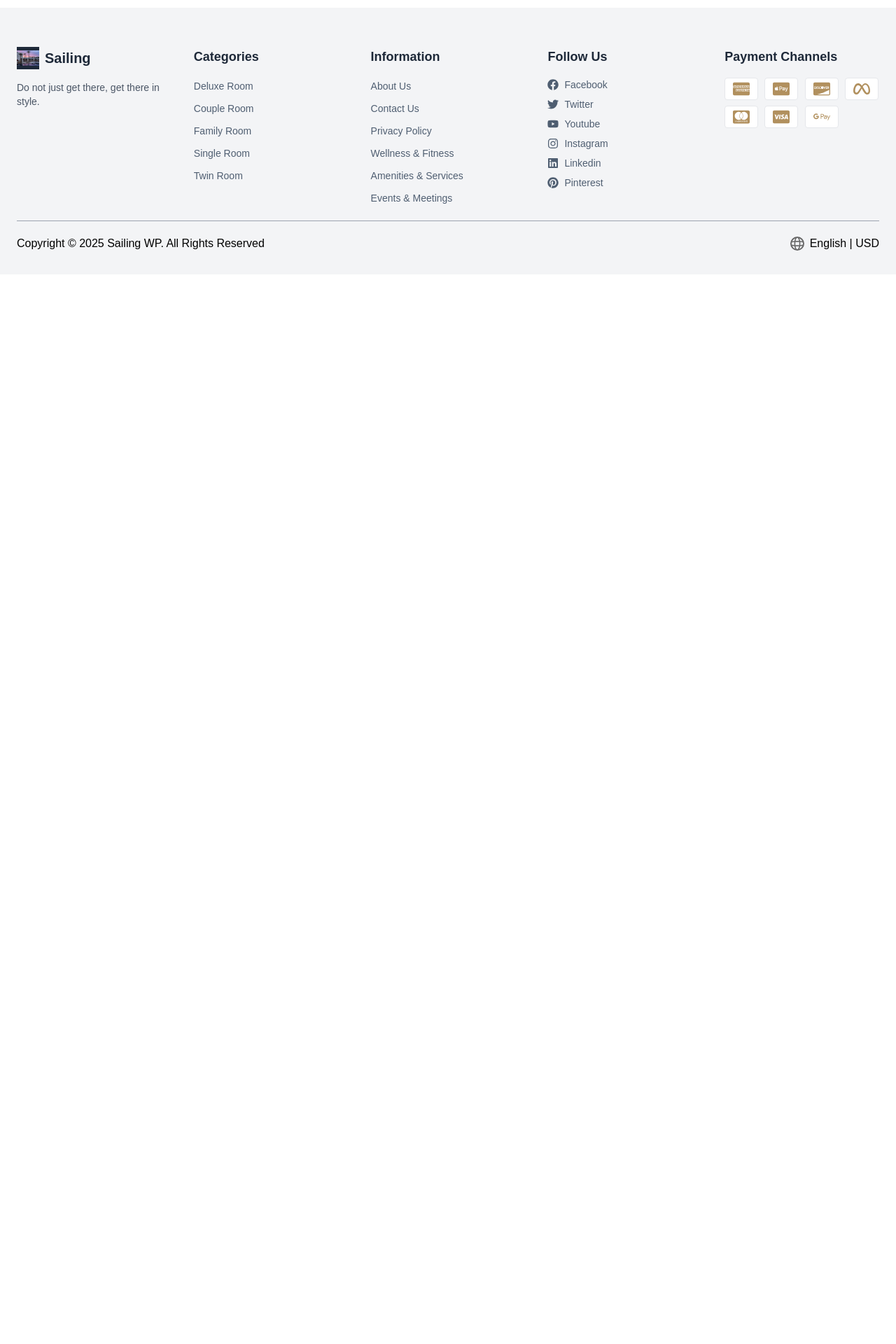
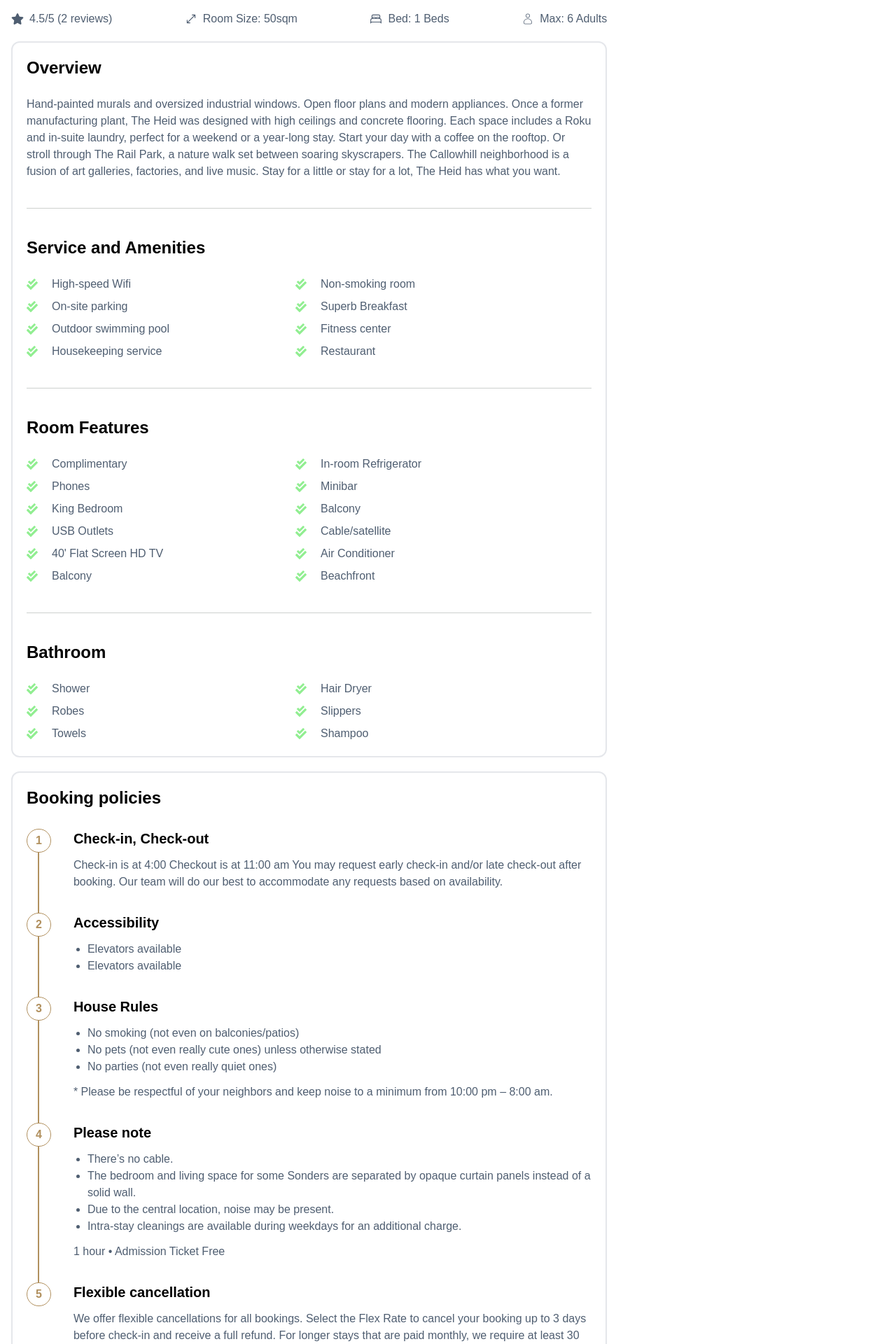
Before and after one commit to saidulislam28/Hotel-booking, a Next.js app in the folder website/: page /rooms/couple in a window 1280 px wide. Shown: the part 680-2600 px from the top of the page at 70% size. Before the commit the page ends 1072 px from the top, so only its background shows below. Built offline with nearby package versions, Linux system fonts and the light colour scheme.

Commit message:
create custom horizontal stepper

```diff
--- a/website/package.json
+++ b/website/package.json
@@ -10,6 +10,7 @@
   },
   "dependencies": {
     "@emotion/react": "^11.14.0",
+    "@keyvaluesystems/react-vertical-stepper": "^0.1.6",
     "axios": "^1.9.0",
     "lucide-react": "^0.513.0",
     "next": "15.3.2",
--- a/website/src/app/(common-pages)/rooms/[id]/page.tsx
+++ b/website/src/app/(common-pages)/rooms/[id]/page.tsx
@@ -1,15 +1,51 @@
 import RoomBookingTabs from "@/component/RoomBookingTab";
+import SectionTitleMedium from "@/component/SectionTitleMedium";
+import BookingPoliciesStepper from "@/component/VerticalStepper";
+import VerticalStepper from "@/component/VerticalStepper";
 import { roomsData } from "@/constants/datas";
 import TitleHelmet from "@/utils/Helmet";
 import PageTitle from "@/utils/PageTitle";
 import Image from "next/image";
-import React from "react";
+import { CiUser } from "react-icons/ci";
+import { FaCheckDouble, FaStar } from "react-icons/fa";
+import { IoBedOutline, IoResizeOutline } from "react-icons/io5";
 
 const RoomCardDetails = ({ params }) => {
   const { id } = params;
 
   const details = roomsData?.find((room) => room.id === Number(id));
-
+  const facilities = [
+    { id: 1, title: "High-speed Wifi" },
+    { id: 2, title: "Non-smoking room" },
+    { id: 3, title: "On-site parking" },
+    { id: 4, title: "Superb Breakfast" },
+    { id: 5, title: "Outdoor swimming pool" },
+    { id: 6, title: "Fitness center" },
+    { id: 7, title: "Housekeeping service" },
+    { id: 8, title: "Restaurant" },
+  ];
+  const bathroom = [
+    { id: 1, title: "Shower" },
+    { id: 2, title: "Hair Dryer" },
+    { id: 3, title: "Robes" },
+    { id: 4, title: "Slippers" },
+    { id: 5, title: "Towels" },
+    { id: 6, title: "Shampoo" },
+  ];
+  const features = [
+    { id: 1, title: "Complimentary" },
+    { id: 2, title: "In-room Refrigerator" },
+    { id: 3, title: "Phones" },
+    { id: 4, title: "Minibar" },
+    { id: 5, title: "King Bedroom" },
+    { id: 6, title: "Balcony" },
+    { id: 7, title: "USB Outlets" },
+    { id: 8, title: "Cable/satellite" },
+    { id: 9, title: "40' Flat Screen HD TV" },
+    { id: 10, title: "Air Conditioner" },
+    { id: 11, title: "Balcony" },
+    { id: 12, title: "Beachfront" },
+  ];
   return (
     <>
       <TitleHelmet title={details?.title ?? "Room Details"} />
@@ -31,6 +67,98 @@ const RoomCardDetails = ({ params }) => {
               alt={details?.title ?? "image not found"}
               className="h-[475px] w-full object-cover cursor-pointer rounded-xl"
             />
+            {/* details  */}
+            <div className="space-y-5 mt-5 flex flex-col">
+              <div className="flex items-center justify-between">
+                <h4 className="flex items-center gap-2">
+                  <FaStar color="#4F5E71" size={18} />
+                  <span className="text-[#4F5E71]">4.5/5 (2 reviews)</span>
+                </h4>
+                <h4 className="flex items-center gap-2">
+                  <IoResizeOutline color="#4F5E71" size={18} />
+                  <span className="text-[#4F5E71]">Room Size: 50sqm</span>
+                </h4>
+                <h4 className="flex items-center gap-2">
+                  <IoBedOutline color="#4F5E71" size={18} />
+                  <span className="text-[#4F5E71]">Bed: 1 Beds</span>
+                </h4>
+                <h4 className="flex items-center gap-2">
+                  <CiUser color="#4F5E71" size={18} />
+                  <span className="text-[#4F5E71]">Max: 6 Adults</span>
+                </h4>
+              </div>
+              {/* Overview  */}
+              <div className="p-5 border-2 rounded-xl border-gray-200">
+                {/* Overview Details  */}
+                <div className="">
+                  <SectionTitleMedium title={"Overview"} />
+                  <p className="secondary_text mt-6">
+                    Hand-painted murals and oversized industrial windows. Open
+                    floor plans and modern appliances. Once a former
+                    manufacturing plant, The Heid was designed with high
+                    ceilings and concrete flooring. Each space includes a Roku
+                    and in-suite laundry, perfect for a weekend or a year-long
+                    stay. Start your day with a coffee on the rooftop. Or stroll
+                    through The Rail Park, a nature walk set between soaring
+                    skyscrapers. The Callowhill neighborhood is a fusion of art
+                    galleries, factories, and live music. Stay for a little or
+                    stay for a lot, The Heid has what you want.
+                  </p>
+                </div>
+                <div
+                  className="my-10"
+                  style={{ borderTop: "0.5px solid #cdd1ce" }}
+                ></div>
+                {/* service and amenities */}
+                <div>
+                  <SectionTitleMedium title={"Service and Amenities"} />
+                  <div className="grid grid-cols-2  gap-y-2 max-w-3xl mt-6">
+                    {facilities.map((item) => (
+                      <div className="flex items-center gap-5" key={item.id}>
+                        <FaCheckDouble color="lightgreen" />
+                        <span className="secondary_text"> {item.title}</span>
+                      </div>
+                    ))}
+                  </div>
+                </div>
+                <div
+                  className="my-10"
+                  style={{ borderTop: "0.5px solid #cdd1ce" }}
+                ></div>
+                {/* Room Features */}
+                <div>
+                  <SectionTitleMedium title={"Room Features"} />
+                  <div className="grid grid-cols-2  gap-y-2 max-w-3xl mt-6">
+                    {features.map((item) => (
+                      <div className="flex items-center gap-5" key={item.id}>
+                        <FaCheckDouble color="lightgreen" />
+                        <span className="secondary_text"> {item.title}</span>
+                      </div>
+                    ))}
+                  </div>
+                </div>
+                <div
+                  className="my-10"
+                  style={{ borderTop: "0.5px solid #cdd1ce" }}
+                ></div>
+                {/* Bathroom */}
+                <div>
+                  <SectionTitleMedium title={"Bathroom"} />
+                  <div className="grid grid-cols-2  gap-y-2 max-w-3xl mt-6">
+                    {bathroom.map((item) => (
+                      <div className="flex items-center gap-5" key={item.id}>
+                        <FaCheckDouble color="lightgreen" />
+                        <span className="secondary_text"> {item.title}</span>
+                      </div>
+                    ))}
+                  </div>
+                </div>
+              </div>
+              {/* stepper  */}
+              <div className="border-2 rounded-xl border-gray-200 p-5">
+                <BookingPoliciesStepper />
+              </div>
+            </div>
           </div>
           <div className="w-[30%]">
             <RoomBookingTabs item={details} />
--- a/website/src/app/globals.css
+++ b/website/src/app/globals.css
@@ -13,6 +13,16 @@
 @layer utilities {
   .hover_text_reverse {
     @apply text-black hover:text-[#B1905E] font-medium;
+  }
+}
+@layer utilities {
+  .primary_text {
+    @apply text-[#B1905E];
+  }
+}
+@layer utilities {
+  .secondary_text {
+    @apply text-[#4F5E71];
   }
 }
 
--- /dev/null
+++ b/website/src/component/SectionTitleMedium.tsx
@@ -0,0 +1,7 @@
+import React from "react";
+
+const SectionTitleMedium = ({title}) => {
+  return <h2 className="text-2xl font-bold">{title}</h2>;
+};
+
+export default SectionTitleMedium;
--- /dev/null
+++ b/website/src/component/VerticalStepper.tsx
@@ -0,0 +1,113 @@
+"use client";
+
+import SectionTitleMedium from "./SectionTitleMedium";
+
+const steps = [
+  {
+    number: 1,
+    title: "Check-in, Check-out",
+    content: (
+      <p className="mt-3">
+        Check-in is at 4:00 Checkout is at 11:00 am You may request early
+        check-in and/or late check-out after booking. Our team will do our best
+        to accommodate any requests based on availability.
+      </p>
+    ),
+  },
+  {
+    number: 2,
+    title: "Accessibility",
+    content: (
+      <ul className="list-disc ml-5 mt-3">
+        <li>Elevators available</li>
+        <li>Elevators available</li>
+      </ul>
+    ),
+  },
+
+  {
+    number: 3,
+    title: "House Rules",
+    content: (
+      <>
+        <ul className="list-disc ml-5 mt-3">
+          <li>No smoking (not even on balconies/patios)</li>
+          <li>No pets (not even really cute ones) unless otherwise stated</li>
+          <li>No parties (not even really quiet ones)</li>
+        </ul>
+        <p className="mt-3">
+          * Please be respectful of your neighbors and keep noise to a minimum
+          from 10:00 pm – 8:00 am.
+        </p>
+      </>
+    ),
+  },
+  {
+    number: 4,
+    title: "Please note",
+    content: (
+      <>
+        <ul className="list-disc ml-5 mt-3">
+          <li>There’s no cable.</li>
+          <li>
+            The bedroom and living space for some Sonders are separated by
+            opaque curtain panels instead of a solid wall.
+          </li>
+          <li>Due to the central location, noise may be present.</li>
+          <li>
+            Intra-stay cleanings are available during weekdays for an additional
+            charge.
+          </li>
+        </ul>
+        <p className="mt-3">1 hour • Admission Ticket Free</p>
+      </>
+    ),
+  },
+  {
+    number: 5,
+    title: "Flexible cancellation",
+    content: (
+      <p className="mt-3">
+        We offer flexible cancellations for all bookings. Select the Flex Rate
+        to cancel your booking up to 3 days before check-in and receive a full
+        refund. For longer stays that are paid monthly, we require at least 30
+        days notice to cancel or modify without fees.
+      </p>
+    ),
+  },
+];
+
+const BookingPoliciesStepper = () => {
+  return (
+    <>
+      <div className="mb-7">
+        <SectionTitleMedium title={"Booking policies"} />
+      </div>
+      <div className="relative">
+        {/* Vertical line behind steps */}
+        <div className="absolute top-0 left-4 h-[87%] w-0.5 bg-[#B1905E]" />
+
+        {/* Step Items */}
+        <div className="space-y-8">
+          {steps.map((step, index) => (
+            <div key={index} className="flex items-start gap-8">
+              {/* Step Number */}
+              <div className="z-10 px-3 py-1 rounded-full border border-[#B1905E] bg-white primary_text font-bold">
+                {step.number}
+              </div>
+
+              {/* Text Content */}
+              <div>
+                {/* <SectionTitleMedium title={step.title} /> */}
+                <h2 className="text-xl font-bold">{step.title}</h2>
+                <span className="text-[#4F5E71]">{step.content}</span>
+              </div>
+            </div>
+          ))}
+        </div>
+      </div>
+    </>
+  );
+};
+
+export default BookingPoliciesStepper;
```
Also changed, not shown: 1 other file (tests, documents, lock files or other folders).
